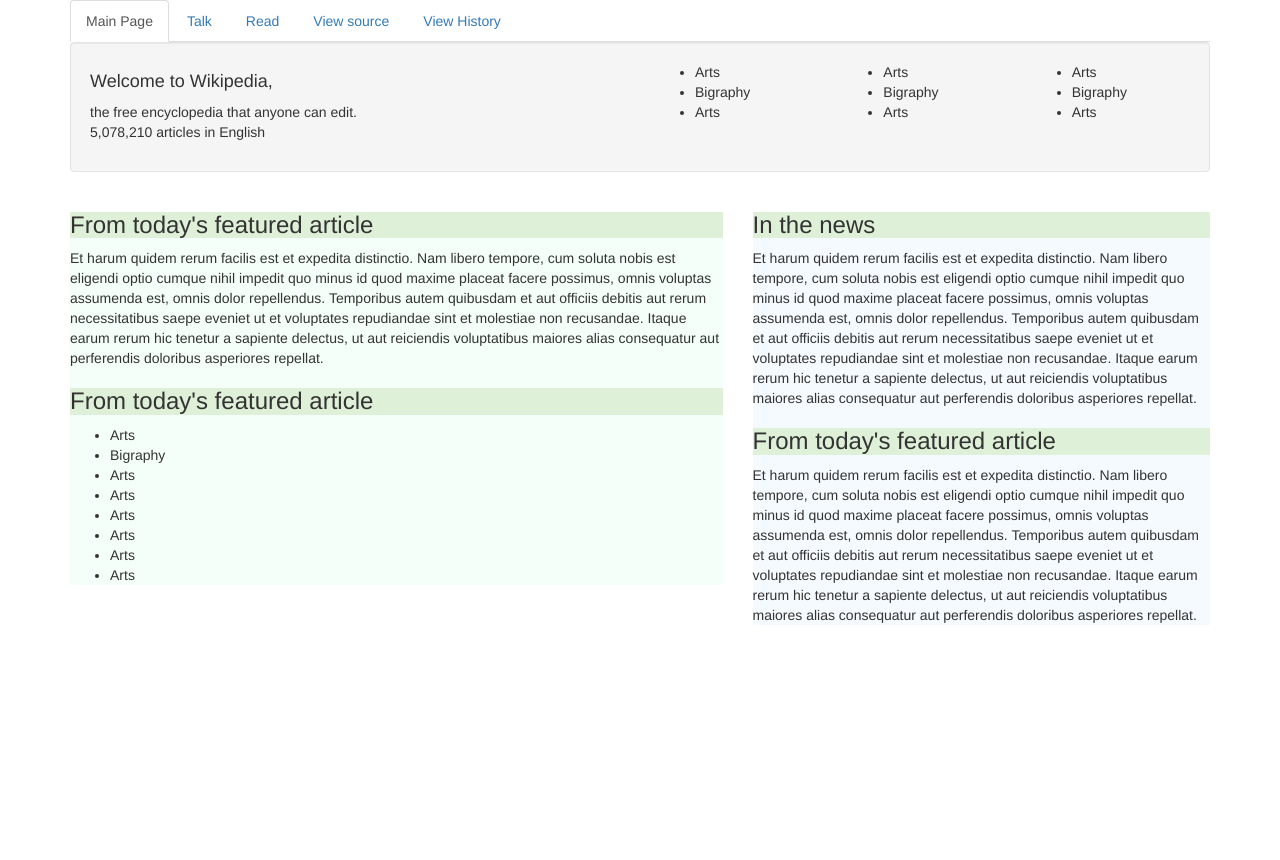
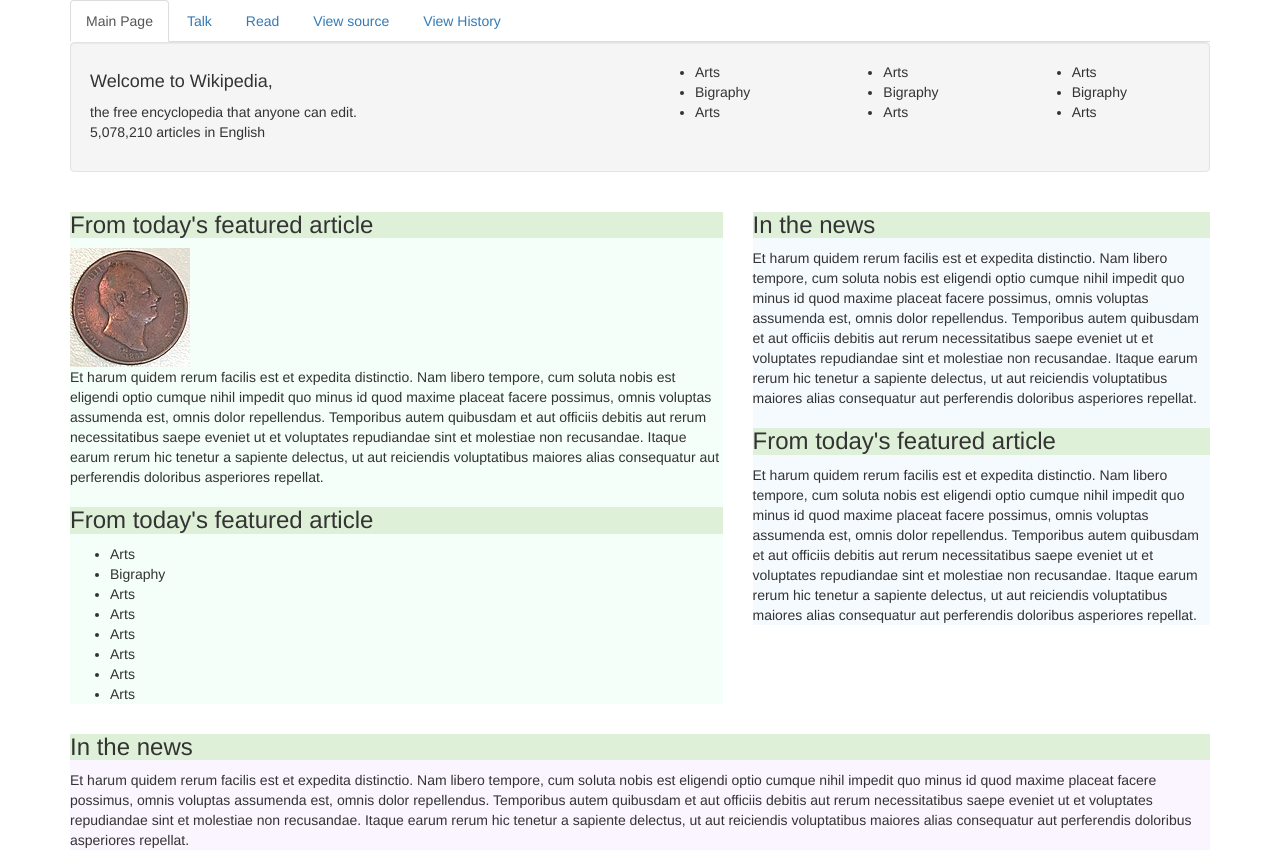
Before and after one commit to Brookeruu/wiki, a plain HTML site: page index.html in a window 1280 px wide. Before the commit the page ends 800 px from the top, so only its background shows below. Drawn offline with Linux system fonts and the light colour scheme.

Commit message:
add image, css purple column

```diff
--- a/css/styles.css
+++ b/css/styles.css
@@ -9,3 +9,7 @@
 .blue-column {
   background-color: #f5faff
 }
+
+.purple-column {
+  background-color: #faf5ff
+}
--- a/index.html
+++ b/index.html
@@ -54,6 +54,7 @@
       <div class="col-md-7">
         <div class="green-column">
           <h3 class="bg-success">From today's featured article</h3>
+          <img src="img/penny.jpeg" alt="penny">
           <p>Et harum quidem rerum facilis est et expedita distinctio. Nam libero tempore, cum soluta nobis est eligendi optio cumque nihil impedit quo minus id quod maxime placeat facere possimus, omnis voluptas assumenda est, omnis dolor repellendus. Temporibus autem quibusdam et aut officiis debitis aut rerum necessitatibus saepe eveniet ut et voluptates repudiandae sint et molestiae non recusandae. Itaque earum rerum hic tenetur a sapiente delectus, ut aut reiciendis voluptatibus maiores alias consequatur aut perferendis doloribus asperiores repellat.</p>
 
           <h3 class="bg-success">From today's featured article</h3>
@@ -81,6 +82,15 @@
 
         </div>
       </div>
+    </div>
+
+    <div class="row">
+      <div class="col-md-12">
+        <div class="purple-column">
+        <h3 class="bg-success">In the news</h3>
+        <p>Et harum quidem rerum facilis est et expedita distinctio. Nam libero tempore, cum soluta nobis est eligendi optio cumque nihil impedit quo minus id quod maxime placeat facere possimus, omnis voluptas assumenda est, omnis dolor repellendus. Temporibus autem quibusdam et aut officiis debitis aut rerum necessitatibus saepe eveniet ut et voluptates repudiandae sint et molestiae non recusandae. Itaque earum rerum hic tenetur a sapiente delectus, ut aut reiciendis voluptatibus maiores alias consequatur aut perferendis doloribus asperiores repellat.</p>
+      </div>
+    </div>
 
 
     </div>
```
Also changed, not shown: img/penny.jpeg (added).
